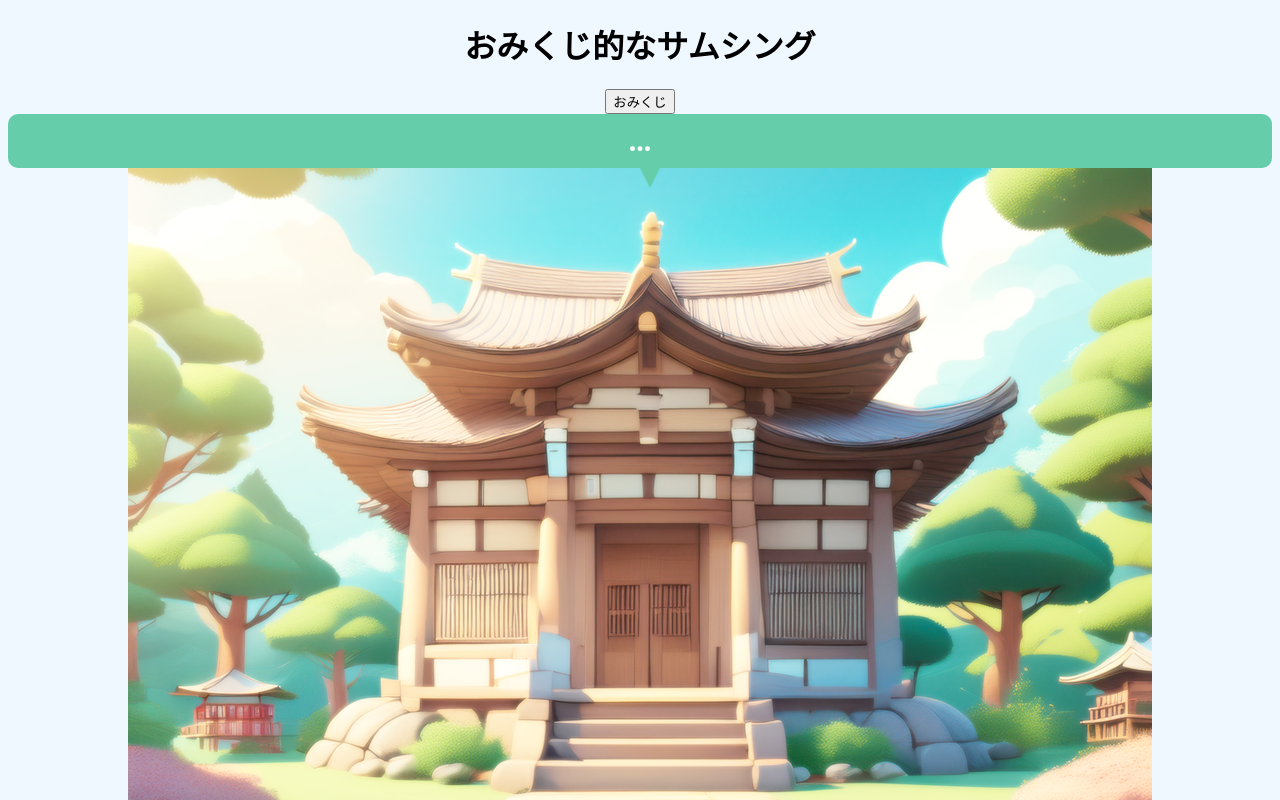
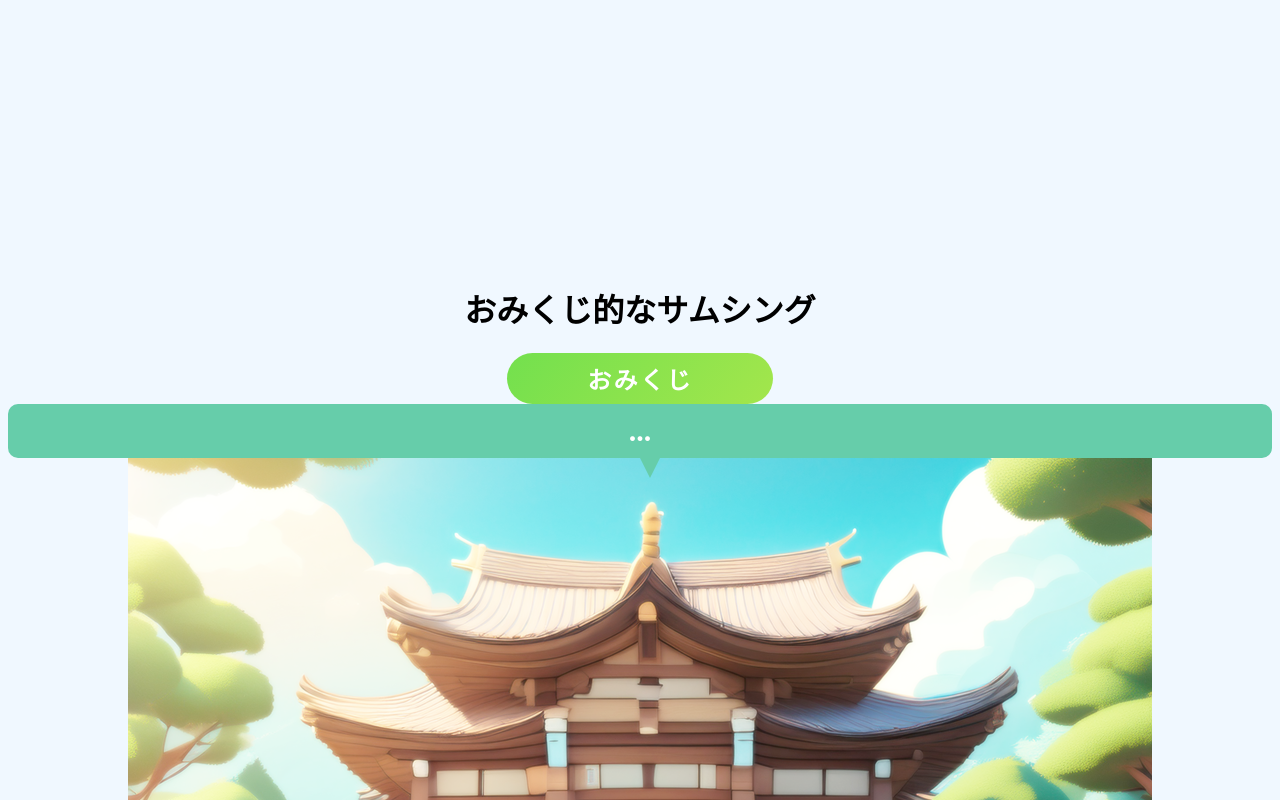
Before and after one commit to gadgeski/Think-it_free, a plain HTML site: page index.html in a window 1280 px wide. Shown: the top 800 px of the page. Drawn offline with Linux system fonts and the light colour scheme.

Commit message:
Created animated the button

```diff
--- a/index.html
+++ b/index.html
@@ -2,17 +2,18 @@
 <html>
   <head>
     <title>おみくじ的なサムシング</title>
-    <meta charset="utf-8">
+    <meta charset="utf-8" />
     <!-- ここでjavascriptを読み込む -->
     <script src="./Drawing_a_fortune2.js" defer></script>
-     <link rel="stylesheet" href="./main.css">
+    <link rel="stylesheet" href="./main.css" />
+    <link rel="stylesheet" href="./style.css" />
   </head>
   <body>
     <h1>おみくじ的なサムシング</h1>
-    <button id="button">おみくじ</button>
+    <button id="button"><span>おみくじ</span></button>
     <div class="balloon">
       <div id="output">...</div>
     </div>
-    <img src="Omikuji.png" alt="おみくじ">
+    <img src="Omikuji.png" alt="おみくじ" />
   </body>
 </html>
--- /dev/null
+++ b/style.css
@@ -0,0 +1,41 @@
+@charset "UTF-8";
+
+body {
+  text-align: center;
+  padding-top: 16rem;
+}
+/* ボタンリセット */
+button {
+  background-color: transparent;
+  border: none;
+  cursor: pointer;
+  outline: none;
+  padding: 0;
+  appearance: none;
+}
+button {
+  padding: 8px 80px;
+  border-radius: 50px;
+  background-image: linear-gradient(
+    130deg,
+    rgba(115, 224, 78, 1),
+    rgba(204, 235, 74, 1)
+  );
+  background-size: 200% 100%;
+  transition: all 0.5s;
+}
+button span {
+  display: inline-block;
+  font-family: Oswald;
+  font-weight: 600;
+  font-size: 24px;
+  letter-spacing: 0.1em;
+  color: #fff;
+  transition: all 0.25s;
+}
+button:hover {
+  background-position: 100% 0;
+}
+button:hover span {
+  transform: scale(1.1);
+}
```
Lines whose indentation alone changed are shown as unchanged.
